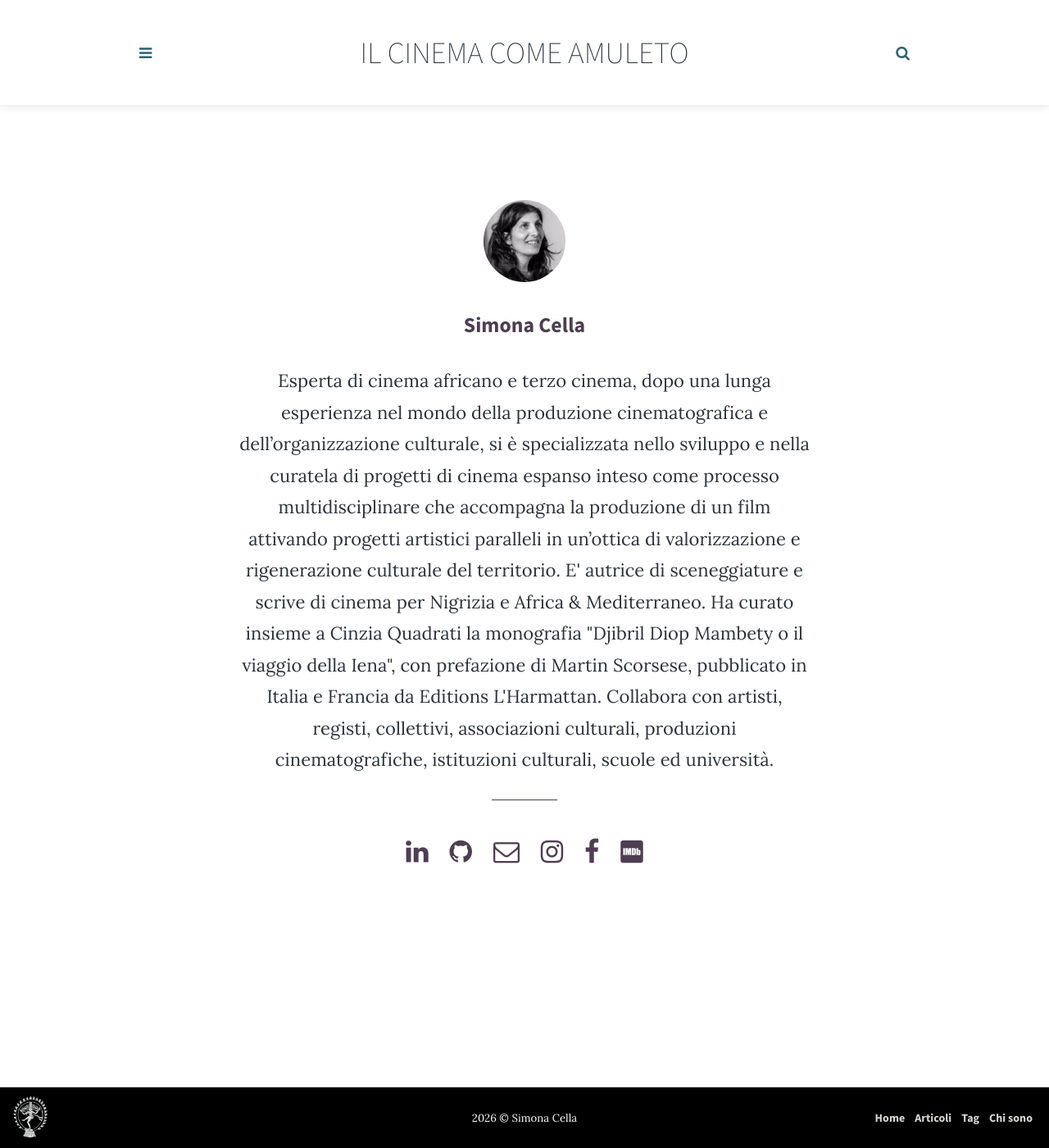
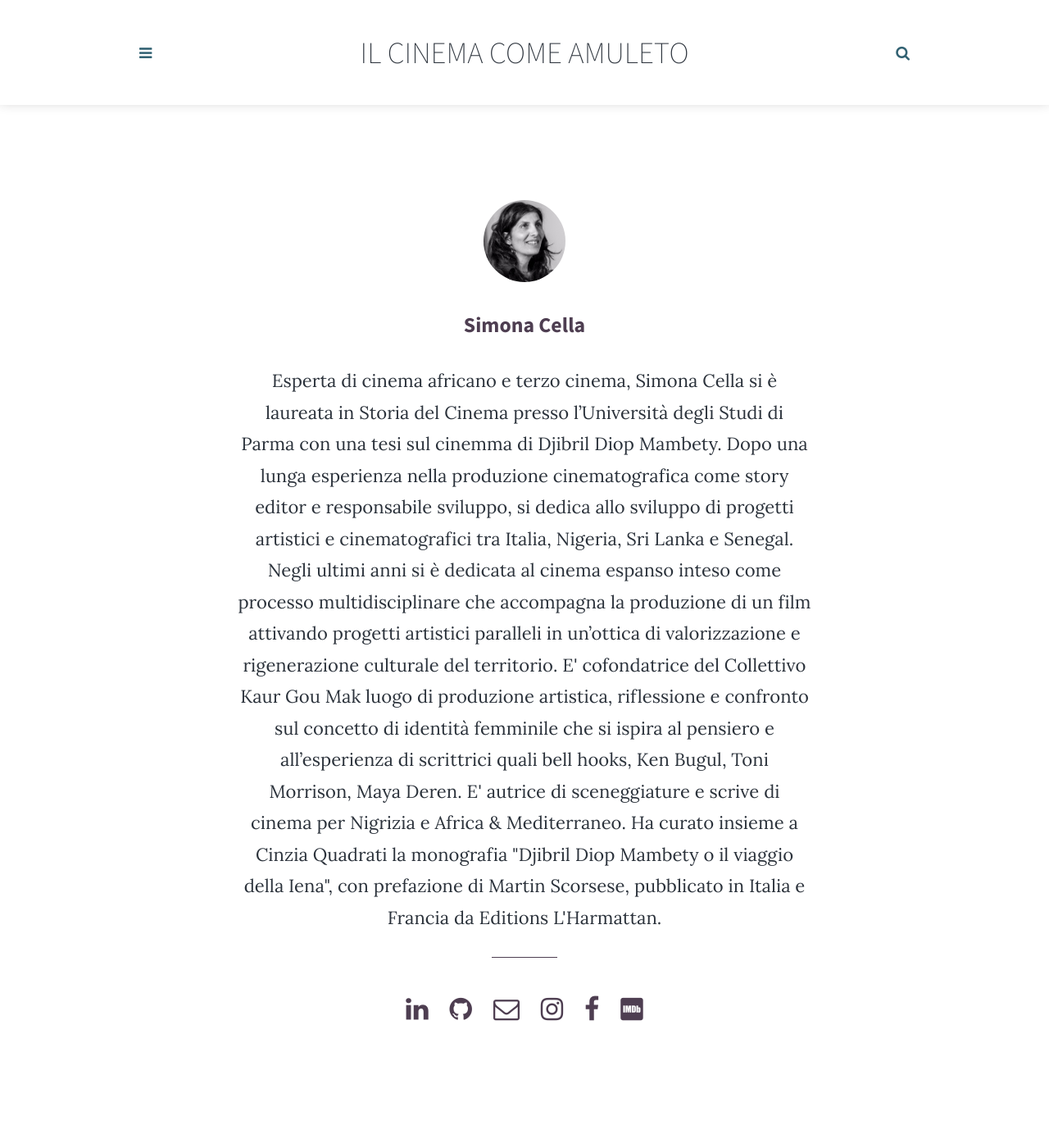
Before and after one commit to simonacella/simonacella.github.io, a Jekyll site: the page built from _pages/about.html, in a window 1280 px wide and 1400 px high. Shown: the whole window at 82% size. Built offline with Jekyll 4.4.1, drawn with Linux system fonts in a browser that asks for light colours; comment, search, counter and statistics services are not loaded.

Commit message:
Revise author biography in site-text.yml
Updated the author's biography with new details and removed some lines for clarity.

```diff
--- a/_data/site-text.yml
+++ b/_data/site-text.yml
@@ -14,18 +14,16 @@ it:
   description: "Alcune osservazioni sul cinema africano e terzo cinema"
   about_author: "Sceneggiatrice, produttrice, critica cinematografica"
   about_author_long: |
-    Esperta di cinema africano e terzo cinema, dopo una lunga esperienza nel mondo della produzione
-    cinematografica e dell’organizzazione culturale, si è specializzata nello sviluppo e nella curatela
-    di progetti di cinema espanso inteso come processo multidisciplinare che accompagna la produzione di
+    Esperta di cinema africano e terzo cinema, Simona Cella si è laureata in Storia del Cinema presso l’Università degli Studi di Parma con     una tesi sul cinemma di Djibril Diop Mambety. Dopo una lunga esperienza nella produzione cinematografica come story editor e
+    responsabile sviluppo, si dedica allo sviluppo di progetti artistici e cinematografici tra Italia, Nigeria, Sri Lanka e Senegal.
+    Negli ultimi anni si è dedicata al cinema espanso inteso come processo multidisciplinare che accompagna la produzione di
     un film attivando progetti artistici paralleli in un’ottica di valorizzazione e rigenerazione culturale del territorio.
-
+    E' cofondatrice del Collettivo Kaur Gou Mak luogo di produzione artistica, riflessione e confronto sul concetto di identità femminile
+    che si ispira al pensiero e all’esperienza di scrittrici quali bell hooks, Ken Bugul, Toni Morrison, Maya Deren.
     E' autrice di sceneggiature e scrive di cinema per Nigrizia e Africa & Mediterraneo.
 
     Ha curato insieme a Cinzia Quadrati la monografia "Djibril Diop Mambety o il viaggio della Iena",
     con prefazione di Martin Scorsese, pubblicato in Italia e Francia da Editions L'Harmattan.
-
-    Collabora con artisti, registi, collettivi, associazioni culturali, produzioni cinematografiche,
-    istituzioni culturali, scuole ed università.
 
 en:
   title: "Cinema as an amulet"
```
